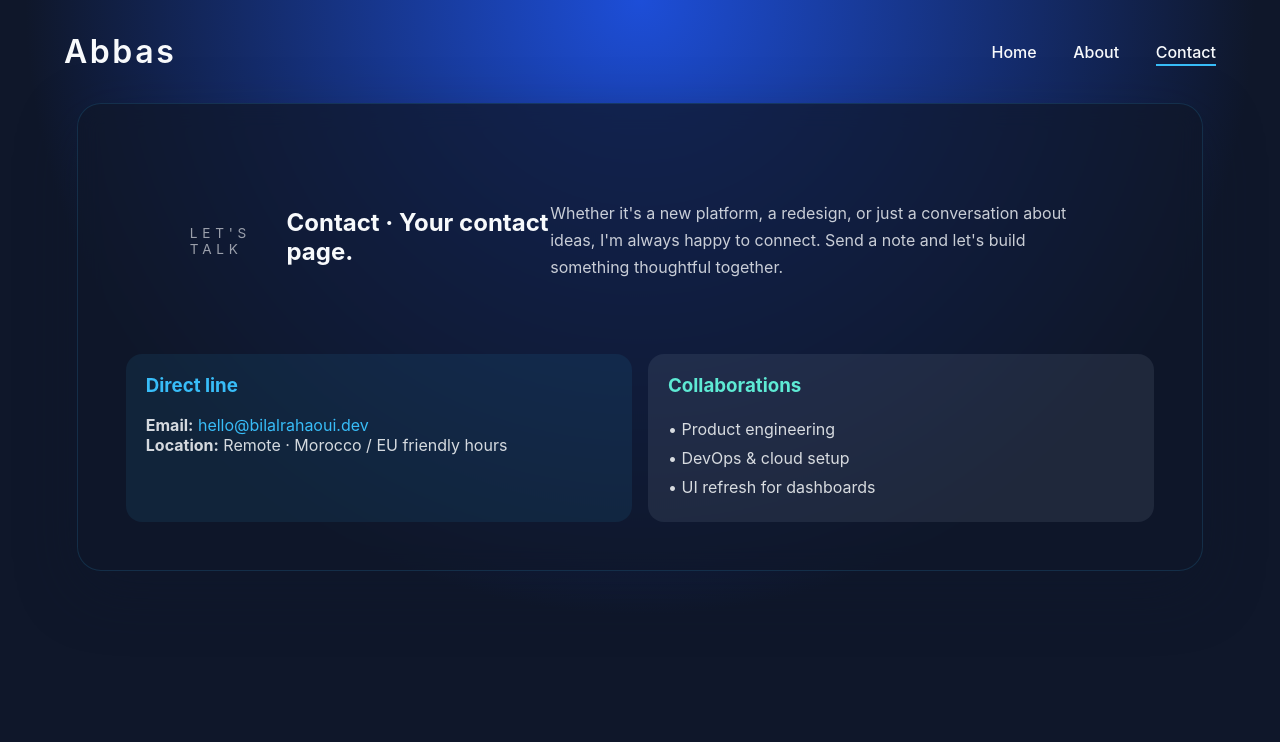
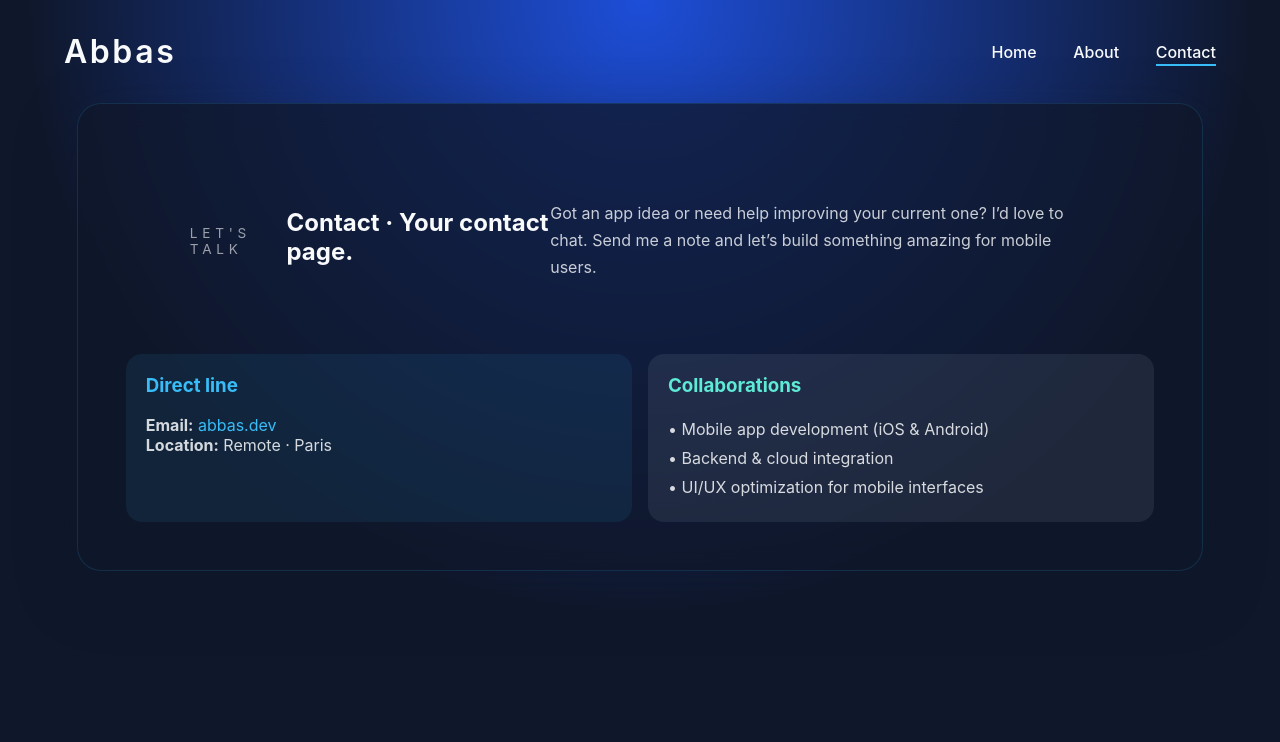
Before and after one commit to nsyedmuntazirabbas/FlaskWebApp1, a Flask app: page /contact in a window 1280 px wide. Shown: the top 742 px of the page. Run offline with Flask 2, Linux system fonts and the light colour scheme; some libraries are stand-ins or nearby versions.

Commit message:
Update contact.html

```diff
--- a/flask_devops_app/FlaskWebProject1/templates/contact.html
+++ b/flask_devops_app/FlaskWebProject1/templates/contact.html
@@ -6,8 +6,8 @@
         <p style="letter-spacing: 0.35em; text-transform: uppercase; color: rgba(248,250,252,0.6); font-size: 0.85rem;">Let's Talk</p>
         <h1 style="margin: 0 0 0.5rem;">{{ title }} · {{ message }}</h1>
         <p style="max-width: 540px; color: rgba(248,250,252,0.8); line-height: 1.7;">
-            Whether it's a new platform, a redesign, or just a conversation about ideas,
-            I'm always happy to connect. Send a note and let's build something thoughtful together.
+               Got an app idea or need help improving your current one?
+            I’d love to chat. Send me a note and let’s build something amazing for mobile users.
         </p>
     </header>
 
@@ -15,16 +15,17 @@
         <div style="background: rgba(56,189,248,0.08); padding: 1.25rem; border-radius: 1rem;">
             <h3 style="margin-top: 0; color: var(--accent);">Direct line</h3>
             <p style="margin: 0; color: rgba(248,250,252,0.85);">
-                <strong>Email:</strong> <a href="mailto:hello@bilalrahaoui.dev" style="color: var(--accent); text-decoration: none;">hello@bilalrahaoui.dev</a><br />
-                <strong>Location:</strong> Remote · Morocco / EU friendly hours
+                <strong>Email:</strong> <a href="mailto:Abbasnaqvi@dev" style="color: var(--accent); text-decoration: none;">abbas.dev</a><br />
+                <strong>Location:</strong> Remote · Paris
             </p>
         </div>
         <div style="background: rgba(148,163,184,0.12); padding: 1.25rem; border-radius: 1rem;">
             <h3 style="margin-top: 0; color: #5eead4;">Collaborations</h3>
             <ul style="list-style: none; padding: 0; margin: 0; line-height: 1.8; color: rgba(248,250,252,0.85);">
-                <li>• Product engineering</li>
-                <li>• DevOps & cloud setup</li>
-                <li>• UI refresh for dashboards</li>
+                 <li>• Mobile app development (iOS & Android)</li>
+                 <li>• Backend & cloud integration</li>
+                 <li>• UI/UX optimization for mobile interfaces</li>
+
             </ul>
         </div>
     </section>
```
